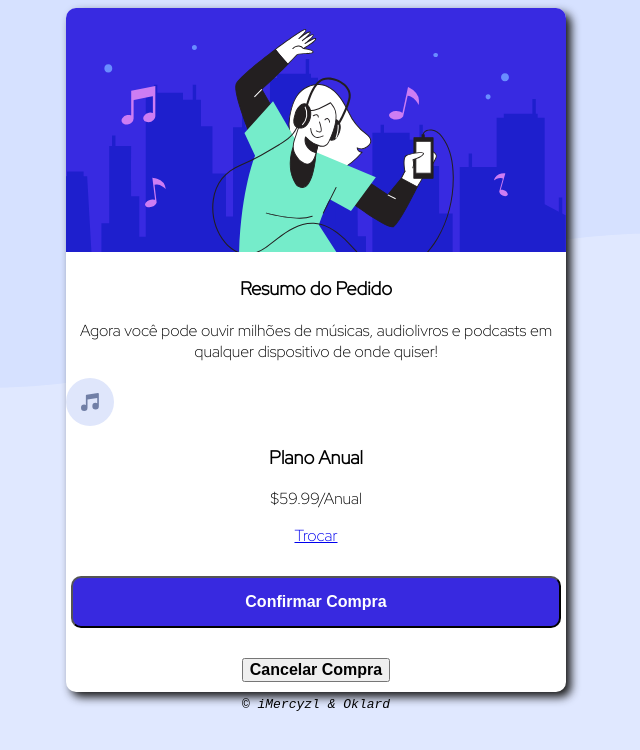
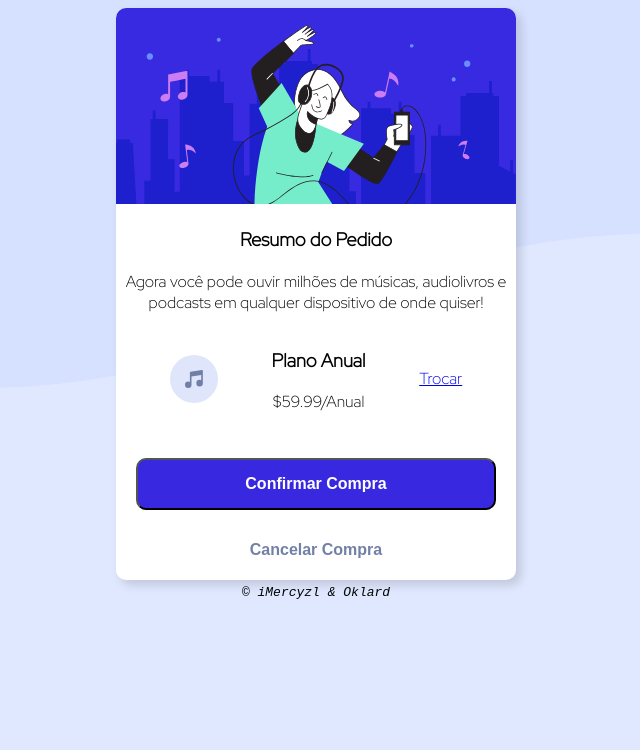
Before and after one commit to iMercyzl/Music-card, a plain HTML site: page Ordem de compra/ordemDeCompra.html in a window 1280 px wide. Shown: the whole page, without its empty margins (324-964 px from the left). Drawn offline with Linux system fonts and the light colour scheme.

Commit message:
Update ordemDeCompra.css

```diff
--- a/Ordem de compra/ordemDeCompra.css
+++ b/Ordem de compra/ordemDeCompra.css
@@ -1,3 +1,11 @@
+@media only screen
+and (min-width: 375)
+and (max-width: 1440) { body {
+    background: hsl(225, 100%, 94%);
+    background-image: url(pattern-background-mobile.svg);
+}
+
+}
 body {
     background: hsl(225, 100%, 94%);
     font-family: "Red Hat Display";
@@ -12,11 +20,16 @@ p{
 article {
     background: white;
     border-radius: 10px;
-    width: 500px;
+    width: 400px;
     margin: auto;
-    box-shadow: 5px 5px 10px rgb(22, 22, 22);
+    box-shadow: 5px 5px 10px rgb(22, 22, 22,15%);
 
 
+}
+#valor {
+    display: flex;
+    justify-content: space-evenly;
+    align-items: center;
 }
 #fotinha img {
     border-radius: 10px 10px 0 0;
@@ -33,7 +46,7 @@ footer {
     background: hsl(245, 75%, 52%);
     border-radius: 10px;
     padding: 15px;
-    width: 490px;
+    width: 360px;
     margin: auto;
     color: white;
     font-size: 16px;
@@ -44,5 +57,11 @@ footer {
     font-size: 16px;
     font-weight: bold;
     margin-top: 30px;
-    margin-bottom: 10px;
+    margin-bottom: 20px;
+    color: hsl(224, 23%, 55%);
+
+    border:none!important;
+    background-color: white!important;
+}#cancelOrder:hover{
+    color: hsl(224, 35%, 48%);
 }
```
